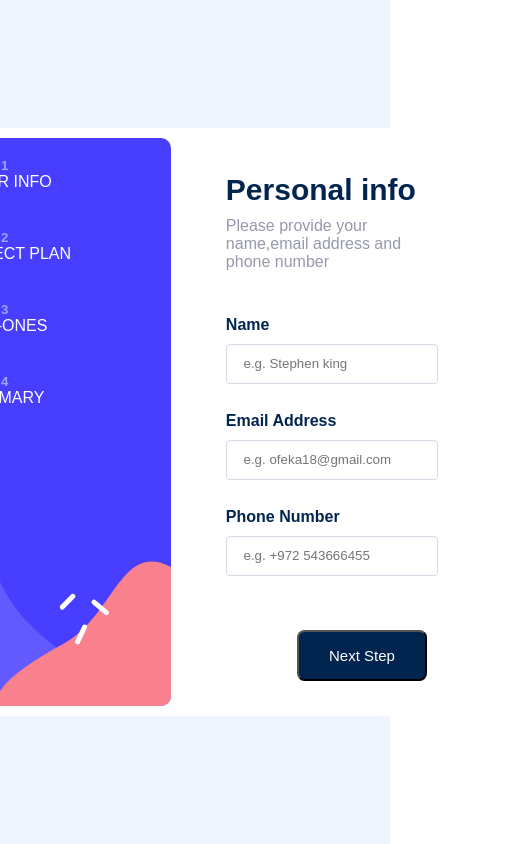
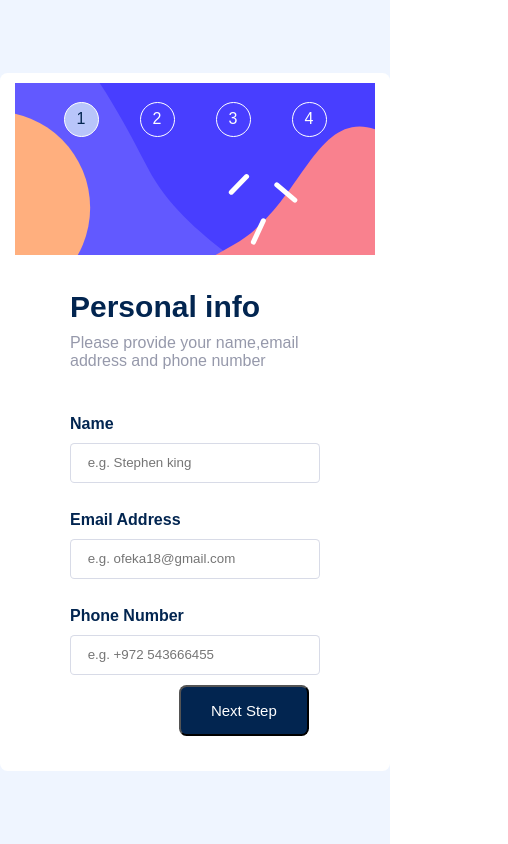
Before and after one commit to OfekAshkenazi/multiForm-cmp, a React (Vite) app: page / in a window 390 px wide. Shown: the whole page, 508 px wide, since content can reach past the window. Built offline with nearby package versions, Linux system fonts and the light colour scheme.

Commit message:
end work on the end page, added event listener for changing img when window is lower then 900, work on file order in scss, and make some imporves to scss. create breackpoints for some styling needs.

```diff
--- /dev/null
+++ b/src/assets/styles/cmps/firstStep.scss
@@ -0,0 +1,62 @@
+.mtc-right-first-step {
+    display: flex;
+    flex-direction: column;
+    padding: em(25px) em(40px);
+
+    .move-state-btn {
+        display: flex;
+        flex-direction: column;
+        align-self: end;
+        justify-content: center;
+        color: $clrwhite;
+        background: $clrMb;
+        border-radius: em(8px);
+        padding: em(16px) em(32px);
+        margin-right: em(28px);
+        font-size: 15px;
+    }
+
+
+
+    .mtc-right-content {
+        flex-grow: 1;
+        padding: em(10px) em(15px);
+        display: flex;
+        flex-direction: column;
+        row-gap: em(10px);
+
+        h2 {
+            font-size: em(30px);
+            color: $clrMb;
+        }
+
+        p {
+            color: $clrCg;
+            font-size: 16px;
+        }
+
+
+        form {
+            margin-top: em(35px);
+            display: flex;
+            flex-direction: column;
+            gap: em(28.5px);
+
+            label {
+                color: $clrMb;
+                font-weight: bold;
+                gap: em(9.5px);
+            }
+
+            input {
+                height: em(48px);
+                border-radius: 4.5px;
+                max-width: em(500px);
+                border: 1.5px solid $clrLg;
+                padding: em(2.5px) em(20px);
+            }
+        }
+
+
+    }
+}
--- a/src/assets/styles/cmps/fourthStep.scss
+++ b/src/assets/styles/cmps/fourthStep.scss
@@ -9,8 +9,7 @@
         display: flex;
         flex-direction: column;
         row-gap: em(10px);
-        // need to remove this later
-        min-width: em(480px);
+        max-width: em(480px);
 
         h2 {
             font-size: em(30px);
--- a/src/assets/styles/cmps/multiFormContainer.scss
+++ b/src/assets/styles/cmps/multiFormContainer.scss
@@ -4,165 +4,6 @@
     background-color: $clrwhite;
     border-radius: em(7.5px);
     padding: em(10px) em(15px);
-
-    .mtc-right-first-step {
-        display: flex;
-        flex-direction: column;
-        padding: em(25px) em(40px);
-
-        .move-state-btn {
-            display: flex;
-            flex-direction: column;
-            align-self: end;
-            justify-content: center;
-            color: $clrwhite;
-            background: $clrMb;
-            border-radius: em(8px);
-            padding: em(16px) em(32px);
-            margin-right: em(28px);
-            font-size: 15px;
-        }
-
-
-
-        .mtc-right-content {
-            flex-grow: 1;
-            padding: em(10px) em(15px);
-            display: flex;
-            flex-direction: column;
-            row-gap: em(10px);
-
-            h2 {
-                font-size: em(30px);
-                color: $clrMb;
-            }
-
-            p {
-                color: $clrCg;
-                font-size: 16px;
-            }
-
-
-            form {
-                margin-top: em(35px);
-                display: flex;
-                flex-direction: column;
-                gap: em(28.5px);
-
-                label {
-                    color: $clrMb;
-                    font-weight: bold;
-                    gap: em(9.5px);
-                }
-
-                input {
-                    height: em(48px);
-                    border-radius: 4.5px;
-                    max-width: em(500px);
-                    border: 1.5px solid $clrLg;
-                    padding: em(2.5px) em(20px);
-                }
-            }
-
-
-        }
-    }
-
-    .mtc-right-second-step {
-        display: flex;
-        flex-direction: column;
-        padding: em(25px) em(40px);
-
-        .mtc-right-second-content {
-            flex-grow: 1;
-            padding: em(10px) em(15px);
-            display: flex;
-            flex-direction: column;
-            row-gap: em(10px);
-
-            h2 {
-                font-size: em(30px);
-                color: $clrMb;
-            }
-
-            p {
-                color: $clrCg;
-                font-size: 16px;
-            }
-
-            .card-container {
-                display: flex;
-                gap: em(15px);
-
-                .card {
-                    display: flex;
-                    flex-direction: column;
-                    min-width: 138px;
-                    min-height: 160px;
-                    justify-content: space-around;
-                    cursor: pointer;
-
-                    border: 1.5px solid $clrLg;
-                    border-radius: em(8px);
-                    padding: em(0px) em(15px);
-
-                    &:hover {
-                        border-color: #483EFF;
-                    }
-
-                    &.active {
-                        border-color: #483EFF;
-                    }
-
-
-                    div {
-                        display: flex;
-                        flex-direction: column;
-                        gap: em(4px);
-                    }
-
-                    img {
-                        max-width: em(40px);
-                        max-height: em(40px);
-                        align-self: start;
-                    }
-
-                    span {
-                        color: $clrMb;
-                        font-weight: bold;
-                        font-size: em(13px);
-                    }
-                }
-            }
-
-            .second-step-under-cards-area {
-                display: flex;
-                background-color: $clrLg;
-                justify-content: center;
-                gap: em(17.5px);
-                align-items: center;
-                padding: em(10px);
-                border-radius: em(7.5px);
-
-                span {
-                    color: $clrCg;
-                    font-weight: bold;
-
-                    &.active {
-                        color: $clrMb;
-                        font-size: em(16.5px);
-                    }
-                }
-
-
-            }
-
-        }
-
-
-
-
-    }
 
     .mtc-container {
         min-width: em(274px);
@@ -204,38 +45,7 @@
 
     }
 
-
 }
-
-
-.toggle-button {
-    min-width: em(56px);
-    min-height: em(28px);
-    background-color: $clrMb;
-    border-radius: em(14px);
-    position: relative;
-    cursor: pointer;
-
-    .ball {
-        width: em(12px);
-        height: em(12px);
-        background-color: #fff;
-        border-radius: 50%;
-        position: absolute;
-        top: 5px;
-        left: 2px;
-        transition: transform 0.3s;
-    }
-
-    &.active {
-
-        /* Change to desired color when active */
-        .ball {
-            transform: translateX(28px);
-        }
-    }
-}
-
 
 .btn-box {
 
@@ -265,3 +75,21 @@
 
 
 }
+
+@media (max-width:900px) {
+    .multi-form-container {
+        flex-direction: column;
+
+        .mtc-container {
+            display: flex;
+            flex-direction: row;
+            background-color: red;
+            justify-content: center;
+            align-items: start;
+            min-height: em(172px);
+
+            .multi-form-state-left {
+            }
+        }
+    }
+}
--- /dev/null
+++ b/src/assets/styles/cmps/secondStep.scss
@@ -0,0 +1,93 @@
+.mtc-right-second-step {
+    display: flex;
+    flex-direction: column;
+    padding: em(25px) em(40px);
+
+    @media (max-width:900px) {
+        padding: em(5px) em(10px);
+
+    }
+
+    .mtc-right-second-content {
+        flex-grow: 1;
+        padding: em(10px) em(15px);
+        display: flex;
+        flex-direction: column;
+        row-gap: em(10px);
+
+        h2 {
+            font-size: em(30px);
+            color: $clrMb;
+        }
+
+        p {
+            color: $clrCg;
+            font-size: 16px;
+        }
+
+        .card-container {
+            display: flex;
+            gap: em(15px);
+
+            .card {
+                display: flex;
+                flex-direction: column;
+                min-width: 138px;
+                min-height: 160px;
+                justify-content: space-around;
+                cursor: pointer;
+
+                border: 1.5px solid $clrLg;
+                border-radius: em(8px);
+                padding: em(0px) em(15px);
+
+                &:hover {
+                    border-color: #483EFF;
+                }
+
+                &.active {
+                    border-color: #483EFF;
+                }
+
+
+                div {
+                    display: flex;
+                    flex-direction: column;
+                    gap: em(4px);
+                }
+
+                img {
+                    max-width: em(40px);
+                    max-height: em(40px);
+                    align-self: start;
+                }
+
+                span {
+                    color: $clrMb;
+                    font-weight: bold;
+                    font-size: em(13px);
+                }
+            }
+        }
+
+        .second-step-under-cards-area {
+            display: flex;
+            background-color: $clrLg;
+            justify-content: center;
+            gap: em(17.5px);
+            align-items: center;
+            padding: em(10px);
+            border-radius: em(7.5px);
+
+            span {
+                color: $clrCg;
+                font-weight: bold;
+
+                &.active {
+                    color: $clrMb;
+                    font-size: em(16.5px);
+                }
+            }
+        }
+    }
+}
--- a/src/assets/styles/cmps/thirdStep.scss
+++ b/src/assets/styles/cmps/thirdStep.scss
@@ -2,6 +2,10 @@
     display: flex;
     flex-direction: column;
     padding: em(25px) em(40px);
+    @media (max-width:900px) {
+        padding: em(5px) em(5px);
+
+    }
 
     .mtc-right-third-content {
         flex-grow: 1;
@@ -10,6 +14,9 @@
         flex-direction: column;
         row-gap: em(10px);
         min-width: em(480px);
+
+
+
 
         h2 {
             font-size: em(30px);
--- /dev/null
+++ b/src/assets/styles/cmps/toggle-btn.scss
@@ -0,0 +1,27 @@
+.toggle-button {
+    min-width: em(56px);
+    min-height: em(28px);
+    background-color: $clrMb;
+    border-radius: em(14px);
+    position: relative;
+    cursor: pointer;
+
+    .ball {
+        width: em(12px);
+        height: em(12px);
+        background-color: #fff;
+        border-radius: 50%;
+        position: absolute;
+        top: 5px;
+        left: 2px;
+        transition: transform 0.3s;
+    }
+
+    &.active {
+
+        /* Change to desired color when active */
+        .ball {
+            transform: translateX(28px);
+        }
+    }
+}
--- a/src/assets/styles/main.scss
+++ b/src/assets/styles/main.scss
@@ -12,6 +12,9 @@
 
 // Components
 @import "cmps/multiFormContainer.scss";
+@import "cmps/firstStep.scss";
+@import "cmps/secondStep.scss";
 @import "cmps/thirdStep.scss";
 @import "cmps/fourthStep.scss";
 @import "cmps/endPage.scss";
+@import "cmps/toggle-btn.scss";
--- a/src/components/MultiFormLeftSide.jsx
+++ b/src/components/MultiFormLeftSide.jsx
@@ -1,14 +1,43 @@
-import { useState } from "react";
+import { useEffect, useState } from "react";
 import sideBar from "../assets/images/bg-sidebar-desktop.svg";
-
-const backgroundImage = {
-    backgroundImage: `url(${sideBar})`,
-    backgroundSize: 'contain',
-    backgroundRepeat: 'no-repeat',
-
-}
+import sideBarSmall from "../assets/images/bg-sidebar-mobile.svg";
 
 export default function MultiFormLeftSide({ moveActive, multiFormState }) {
+    const [screenWidth, setScreenWidth] = useState(window.innerWidth)
+
+    useEffect(() => {
+        window.addEventListener('resize', whenResize);
+
+        return () => {
+            window.removeEventListener('resize', whenResize)
+        }
+    }, [screenWidth])
+
+
+    function whenResize() {
+        setScreenWidth(prevScreenWidth => window.innerWidth)
+    }
+
+    function backGroundImg() {
+        if (screenWidth >= 900) {
+            let backgroundImageBig = {
+                backgroundImage: `url(${sideBar})`,
+                backgroundSize: 'contain',
+                backgroundRepeat: 'no-repeat',
+            }
+            return backgroundImageBig
+        } if (screenWidth <= 899) {
+            let backgroundImageSmall = {
+                backgroundImage: `url(${sideBarSmall})`,
+                backgroundSize: 'cover',
+                backgroundRepeat: 'no-repeat',
+            }
+            return backgroundImageSmall
+        }
+
+    }
+
+    let backgroundImage = backGroundImg()
 
     return (
 
@@ -18,10 +47,10 @@ export default function MultiFormLeftSide({ moveActive, multiFormState }) {
 
                 <div className="state-num flex align-center justify-center"> 1 </div>
 
-                <div className="">
+                {screenWidth >= 900 && <div className="">
                     <h5>STEP 1</h5>
                     <p>YOUR INFO</p>
-                </div>
+                </div>}
 
             </div>
 
@@ -29,10 +58,10 @@ export default function MultiFormLeftSide({ moveActive, multiFormState }) {
 
                 <div className="state-num flex align-center justify-center"> 2 </div>
 
-                <div className="">
+                {screenWidth >= 900 && <div className="">
                     <h5>STEP 2</h5>
                     <p>SELECT PLAN</p>
-                </div>
+                </div>}
 
             </div>
 
@@ -40,20 +69,20 @@ export default function MultiFormLeftSide({ moveActive, multiFormState }) {
 
                 <div className="state-num flex align-center justify-center"> 3 </div>
 
-                <div className="">
+                {screenWidth >= 900 && <div className="">
                     <h5>STEP 3</h5>
                     <p>ADD-ONES</p>
-                </div>
+                </div>}
 
             </div>
-            <div className={`multi-form-state-left ${multiFormState === 4 || multiFormState === 5  ? 'active' : ''} flex align-center`} onClick={(ev) => moveActive(4)}>
+            <div className={`multi-form-state-left ${multiFormState === 4 || multiFormState === 5 ? 'active' : ''} flex align-center`} onClick={(ev) => moveActive(4)}>
 
                 <div className="state-num flex align-center justify-center"> 4 </div>
 
-                <div className="">
+                {screenWidth >= 900 && <div className="">
                     <h5>STEP 4</h5>
                     <p>SUMMARY</p>
-                </div>
+                </div>}
 
             </div>
 
```
Also changed, not shown: src/components/EndPage.jsx (+6 -1 lines).
